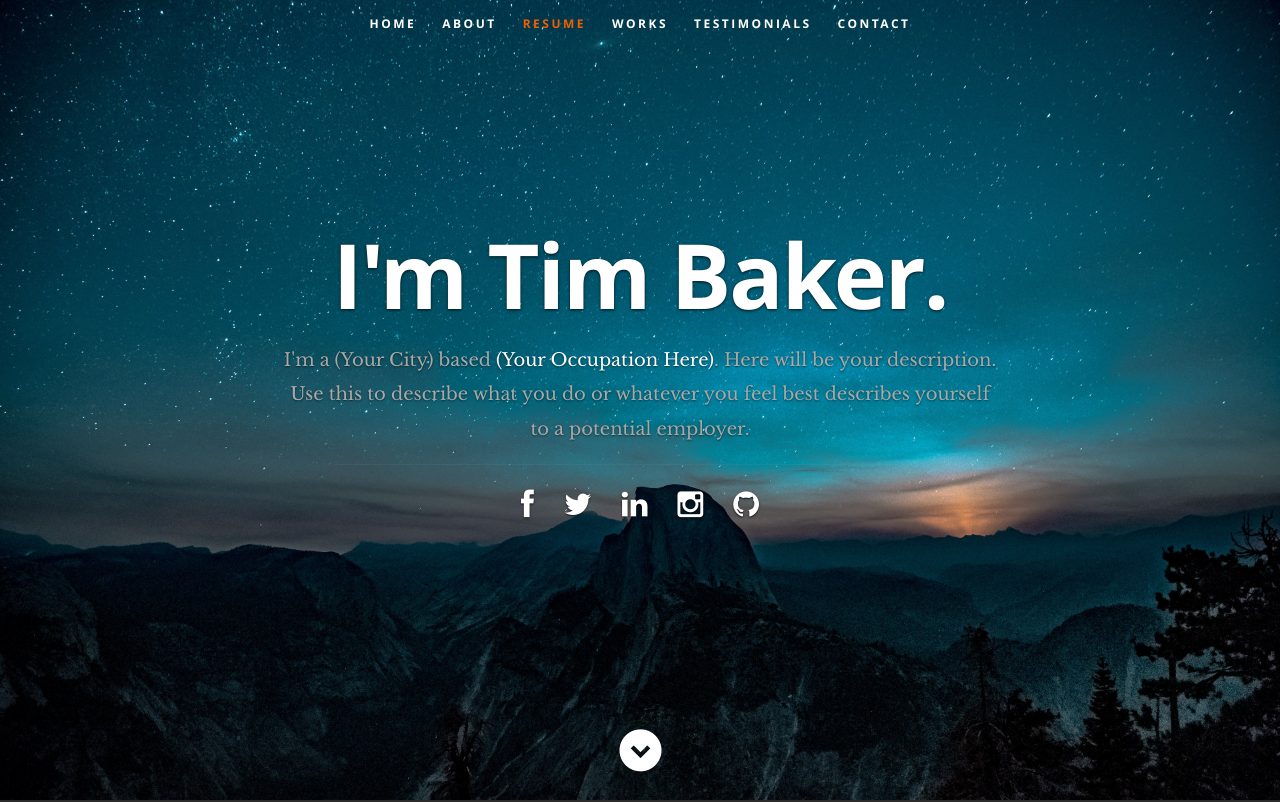
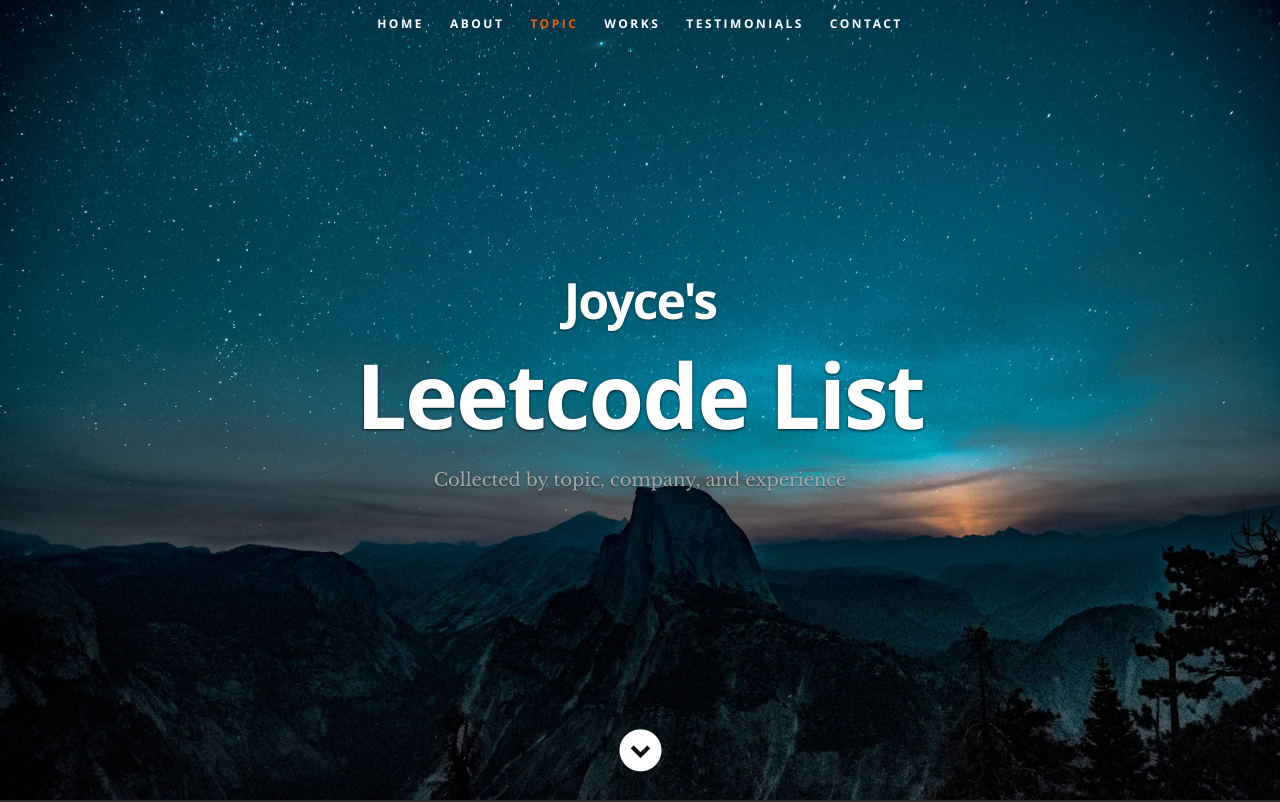
Before and after one commit to tbakerx/react-resume-template, a React (Create React App) app: page / in a window 1280 px wide. Shown: the top 802 px of the page. Built offline with nearby package versions, Linux system fonts and the light colour scheme.

Commit message:
homepage

```diff
--- a/public/css/layout.css
+++ b/public/css/layout.css
@@ -63,6 +63,13 @@ header .banner-text h1 {
    letter-spacing: -2px;
    margin: 0 auto 18px auto;
    text-shadow: 0px 1px 3px rgba(0, 0, 0, .8);
+}
+header .banner-text h2 {
+   font: 50px/1.1em 'opensans-bold', sans-serif;
+   color: #fff;
+   letter-spacing: -2px;
+   margin: 0 auto 18px auto;
+   text-shadow: 0px 1px 2px rgba(0, 0, 0, .5);
 }
 header .banner-text h3 {
    font: 18px/1.9em 'librebaskerville-regular', serif;
--- a/public/resumeData.json
+++ b/public/resumeData.json
@@ -1,8 +1,7 @@
 {
   "main": {
-    "name": "Tim Baker",
-    "occupation": "(Your Occupation Here)",
-    "description": "Here will be your description. Use this to describe what you do or whatever you feel best describes yourself to a potential employer",
+    "name": "Leetcode List",
+    "description": "Collected by topic, company, and experience",
     "image": "profilepic.jpg",
     "bio": "Use this bio section as your way of describing yourself and saying what you do, what technologies you like to use or feel most comfortable with, describing your personality, or whatever else you feel like throwing in.",
     "contactmessage": "Here is where you should write your message to readers to have them get in contact with you.",
--- a/src/Components/Header.js
+++ b/src/Components/Header.js
@@ -5,12 +5,7 @@ class Header extends Component {
 
     if(this.props.data){
       var name = this.props.data.name;
-      var occupation= this.props.data.occupation;
       var description= this.props.data.description;
-      var city= this.props.data.address.city;
-      var networks= this.props.data.social.map(function(network){
-        return <li key={network.name}><a href={network.url}><i className={network.className}></i></a></li>
-      })
     }
 
     return (
@@ -24,7 +19,7 @@ class Header extends Component {
          <ul id="nav" className="nav">
             <li className="current"><a className="smoothscroll" href="#home">Home</a></li>
             <li><a className="smoothscroll" href="#about">About</a></li>
-	         <li><a className="smoothscroll" href="#resume">Resume</a></li>
+	         <li><a className="smoothscroll" href="#resume">Topic</a></li>
             <li><a className="smoothscroll" href="#portfolio">Works</a></li>
             <li><a className="smoothscroll" href="#testimonials">Testimonials</a></li>
             <li><a className="smoothscroll" href="#contact">Contact</a></li>
@@ -34,12 +29,9 @@ class Header extends Component {
 
       <div className="row banner">
          <div className="banner-text">
-            <h1 className="responsive-headline">I'm {name}.</h1>
-            <h3>I'm a {city} based <span>{occupation}</span>. {description}.</h3>
-            <hr />
-            <ul className="social">
-               {networks}
-            </ul>
+            <h2>Joyce's</h2>
+            <h1 className="responsive-headline">{name}</h1>
+            <h3>{description}</h3>
          </div>
       </div>
 
```
